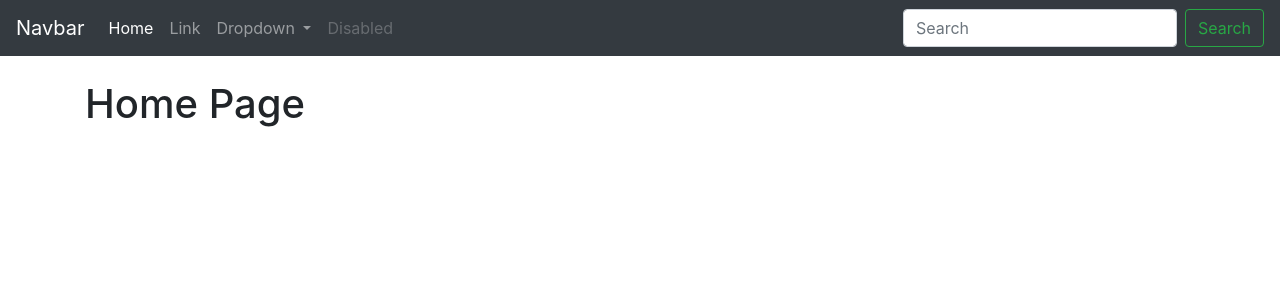
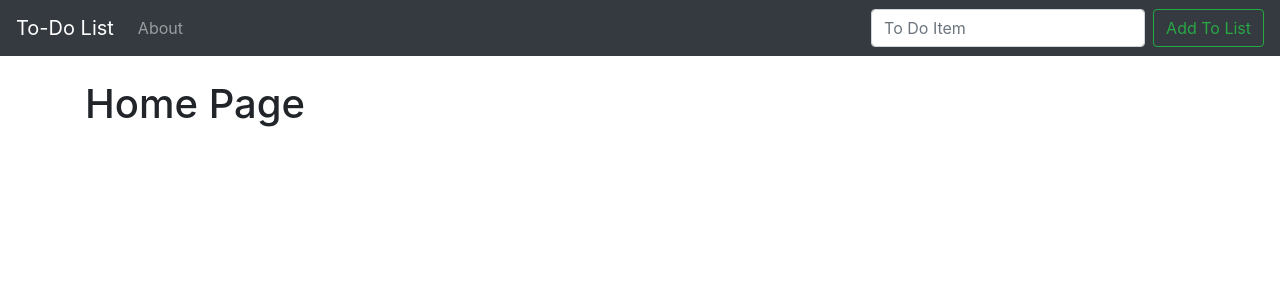
Before and after one commit to unionjak/djangostuff, a Django app: template my_app/todo_list/templates/home.html in a window 1280 px wide. Shown: the top 300 px of the page. Run offline with Django 3.2, Linux system fonts and the light colour scheme; the template is opened without the code that fills it, so the values that code supplies are empty; parts of the project's set-up code (start-up, migrations or seed data) failed here and were passed over; some libraries are stand-ins or nearby versions.

Commit message:
..tweaked...again,again lol

```diff
--- a/my_app/todo_list/templates/about.html
+++ b/my_app/todo_list/templates/about.html
@@ -3,4 +3,5 @@
 
 {% block content %}
 <h1>About Page</h1>
+<p>My Name Is {{ name }}</p>
 {% endblock %}
--- a/my_app/todo_list/templates/base.html
+++ b/my_app/todo_list/templates/base.html
@@ -12,37 +12,23 @@
   </head>
   <body>
   <nav class="navbar navbar-expand-lg navbar-dark bg-dark">
-  <a class="navbar-brand" href="#">Navbar</a>
+  <a class="navbar-brand" href="{% url 'home' %}">To-Do List</a>
   <button class="navbar-toggler" type="button" data-toggle="collapse" data-target="#navbarSupportedContent" aria-controls="navbarSupportedContent" aria-expanded="false" aria-label="Toggle navigation">
     <span class="navbar-toggler-icon"></span>
   </button>
 
   <div class="collapse navbar-collapse" id="navbarSupportedContent">
     <ul class="navbar-nav mr-auto">
-      <li class="nav-item active">
-        <a class="nav-link" href="#">Home <span class="sr-only">(current)</span></a>
+
+      <li class="nav-item">
+        <a class="nav-link" href="{% url 'about' %}">About</a>
       </li>
-      <li class="nav-item">
-        <a class="nav-link" href="#">Link</a>
-      </li>
-      <li class="nav-item dropdown">
-        <a class="nav-link dropdown-toggle" href="#" id="navbarDropdown" role="button" data-toggle="dropdown" aria-haspopup="true" aria-expanded="false">
-          Dropdown
-        </a>
-        <div class="dropdown-menu" aria-labelledby="navbarDropdown">
-          <a class="dropdown-item" href="#">Action</a>
-          <a class="dropdown-item" href="#">Another action</a>
-          <div class="dropdown-divider"></div>
-          <a class="dropdown-item" href="#">Something else here</a>
-        </div>
-      </li>
-      <li class="nav-item">
-        <a class="nav-link disabled" href="#" tabindex="-1" aria-disabled="true">Disabled</a>
-      </li>
+
+
     </ul>
     <form class="form-inline my-2 my-lg-0">
-      <input class="form-control mr-sm-2" type="search" placeholder="Search" aria-label="Search">
-      <button class="btn btn-outline-success my-2 my-sm-0" type="submit">Search</button>
+      <input class="form-control mr-sm-2" type="search" placeholder="To Do Item" aria-label="Search">
+      <button class="btn btn-outline-success my-2 my-sm-0" type="submit">Add To List</button>
     </form>
   </div>
 </nav>
--- a/my_app/todo_list/views.py
+++ b/my_app/todo_list/views.py
@@ -6,4 +6,6 @@ def home(request):
 
 
 def about(request):
-    return render(request, 'about.html', {})
+    my_name = "Steve Hepple"
+
+    return render(request, 'about.html', {'name': my_name})
```
